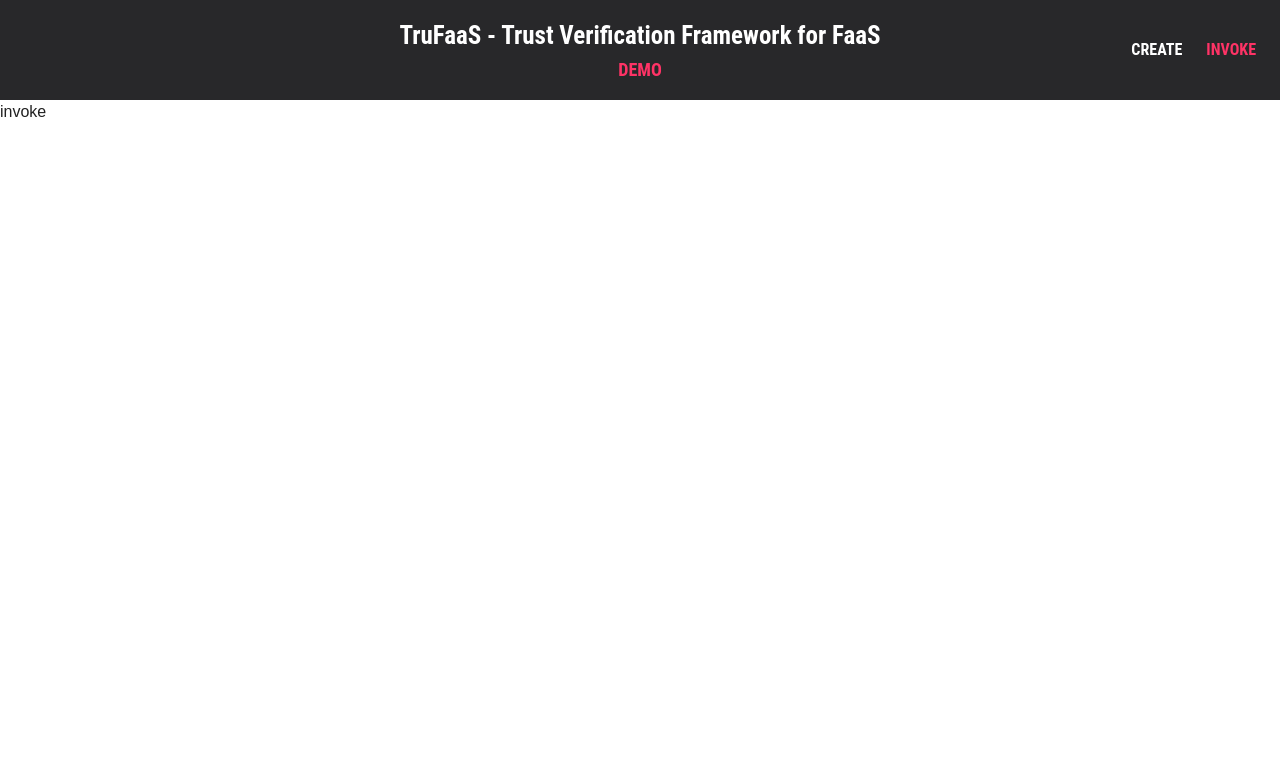
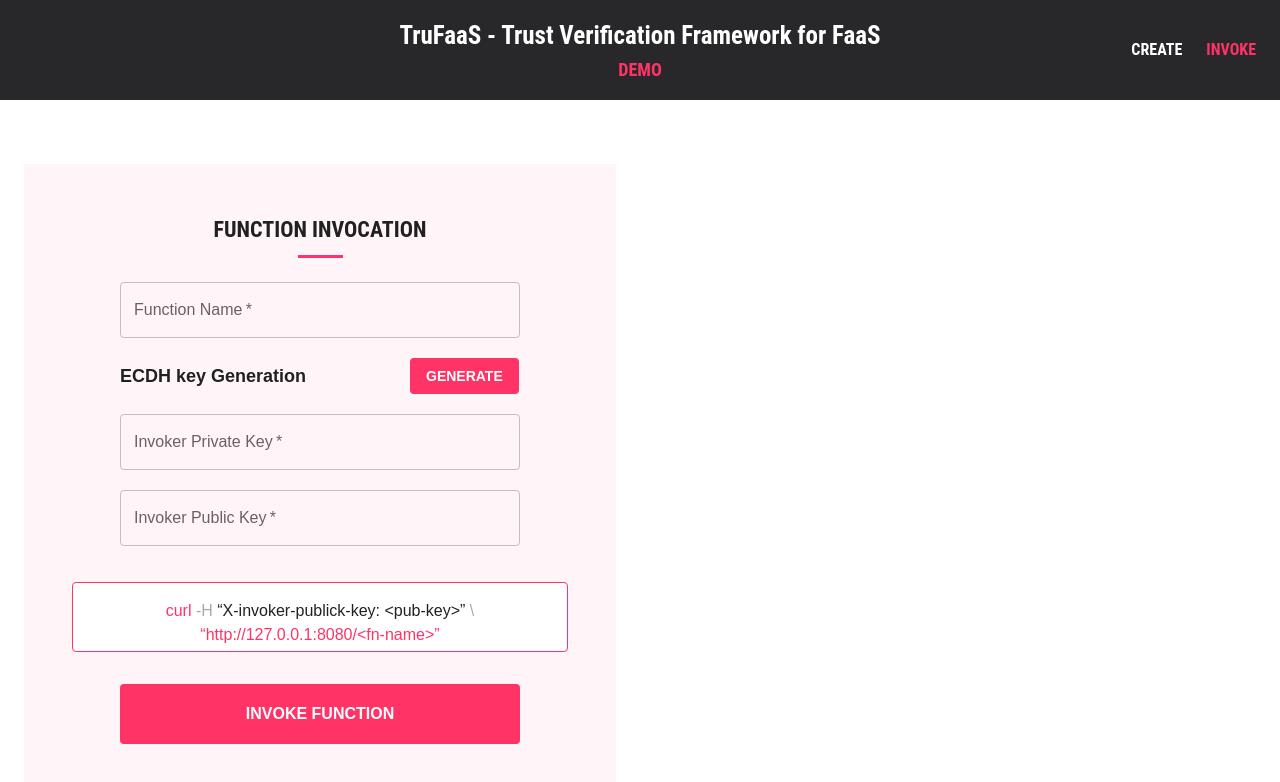
Before and after one commit to TruFaaS/TruFaaS-Demo-App, a React (Vite) app: page /invoke in a window 1280 px wide. Shown: the top 782 px of the page. Built offline with nearby package versions, Linux system fonts and the light colour scheme.

Commit message:
invocation form done

```diff
--- /dev/null
+++ b/src/components/CustomButton.jsx
@@ -0,0 +1,33 @@
+import PropTypes from "prop-types";
+import { Button } from "@mui/material";
+import { ThemeContext } from "@emotion/react";
+
+const CustomButton = ({ name, disabled }) => {
+  return (
+    <Button
+      variant="contained"
+      color="secondary"
+      disabled={disabled}
+      disableElevation
+      sx={{
+        borderRadius: ThemeContext.borderRadius, // Adjust the border radius as needed
+        color: "white",
+        backgroundColor: "#ff3366",
+        margin: "0px",
+      }}
+    >
+      {name}
+    </Button>
+  );
+};
+
+CustomButton.propTypes = {
+  name: PropTypes.string.isRequired,
+  disabled: PropTypes.bool,
+};
+
+CustomButton.defaultProps = {
+  disabled: false,
+};
+
+export default CustomButton;
--- /dev/null
+++ b/src/components/InvokeCmdCard.jsx
@@ -0,0 +1,41 @@
+import Box from "@mui/material/Box";
+import Card from "@mui/material/Card";
+import CardContent from "@mui/material/CardContent";
+import Typography from "@mui/material/Typography";
+import PropTypes from "prop-types";
+
+export default function InvokerCmdCard({ fnName, pubKey }) {
+  const functionName = fnName || "<fn-name>";
+  const publicKey = pubKey || "<pub-key>";
+
+  return (
+    <Box sx={{ mt: 2, mb: 2 }}>
+      <Card
+        variant="outlined"
+        style={{ height: "70px", borderColor: "#ff3366" }}
+      >
+        <CardContent style={{ textAlign: "center" }}>
+          {/* curl -X POST -H “Authorization: Bearer INSERT_TOKEN_HERE” \ -F
+          “file=@./myFileLocation.txt” \ “http://www.exampleapi.com" */}
+          <Typography variant="body1">
+            <span style={{ color: "#ff3366" }}>curl </span>{" "}
+            <span style={{ color: "#A9A9A9" }}>-H </span>
+            &ldquo;X-invoker-publick-key: {publicKey}&rdquo;{"  "}
+            <span style={{ color: "#A9A9A9" }}> \ </span>
+            <br />
+            <span style={{ color: "#ff3366" }}>
+              {" "}
+              &ldquo;http://127.0.0.1:8080/{functionName}&rdquo;
+            </span>
+            <br />
+          </Typography>
+        </CardContent>
+      </Card>
+    </Box>
+  );
+}
+
+InvokerCmdCard.propTypes = {
+  fnName: PropTypes.string.isRequired,
+  pubKey: PropTypes.string.isRequired,
+};
--- a/src/pages/Invoke.jsx
+++ b/src/pages/Invoke.jsx
@@ -1,11 +1,147 @@
+import { Grid, TextField, Typography } from "@mui/material";
 import AppBar from "../components/AppBar";
 import { INVOKE_OPTION } from "../constants";
+import CustomTypography from "../components/CustomTypography";
+import FormBox from "../components/FormBox";
+import { useForm } from "react-hook-form";
+import { useState } from "react";
+import FormValidationMsg from "../components/FormValidationMsg";
+import CustomButton from "../components/CustomButton";
+import InvokerCmdCard from "../components/InvokeCmdCard";
+import FormButton from "../components/FormButton";
+export default function Invoke() {
+  const {
+    register,
+    handleSubmit,
+    formState: { errors, submitting },
+  } = useForm();
 
-export default function Invoke() {
+  const [fnName, setFnName] = useState("");
+  const [reqSent, setReqSent] = useState(false);
+
+  const onSubmit = (data) => {
+    console.log(data);
+
+    setReqSent(true);
+  };
+
+  const updateFnName = (event) => {
+    setFnName(event.target.value);
+  };
+
   return (
     <>
       <AppBar page={INVOKE_OPTION} />
-      <div>invoke</div>
+      <Grid container>
+        <Grid item md={6}>
+          <FormBox>
+            <Grid container spacing={2}>
+              <Grid item xs={12}>
+                <CustomTypography
+                  variant="h6"
+                  gutterBottom
+                  marked="center"
+                  fontSize={22}
+                >
+                  Function invocation
+                </CustomTypography>
+              </Grid>
+              <Grid item xs={12}>
+                <form onSubmit={handleSubmit(onSubmit)}>
+                  <TextField
+                    name="fn_name"
+                    label="Function Name"
+                    {...register("fnName", {
+                      required: "This field is required",
+                    })}
+                    placeholder="Enter function name"
+                    variant="outlined"
+                    color="secondary"
+                    required
+                    sx={{ minWidth: "400px", marginBottom: "20px" }}
+                    onChange={updateFnName}
+                  />
+                  {errors.fnName && (
+                    <FormValidationMsg msg={errors.fnName.message} />
+                  )}
+                  <Grid
+                    container
+                    alignItems="center"
+                    justifyContent="space-between"
+                    textAlign="start"
+                    sx={{
+                      width: "400px",
+                      marginBottom: "20px",
+                      marginLeft: "auto",
+                      marginRight: "auto",
+                    }}
+                  >
+                    <Grid item xs={8.7}>
+                      <Typography
+                        variant="body1"
+                        fontWeight="bold"
+                        fontSize={18}
+                      >
+                        ECDH key Generation
+                      </Typography>
+                    </Grid>
+                    <Grid item xs={3.3}>
+                      <CustomButton name="Generate" />
+                    </Grid>
+                  </Grid>
+
+                  <TextField
+                    name="inv_prv_key"
+                    label="Invoker Private Key"
+                    {...register("invPrvKey", {
+                      required: "This field is required",
+                    })}
+                    variant="outlined"
+                    color="secondary"
+                    required
+                    sx={{ minWidth: "400px", marginBottom: "20px" }}
+                    InputProps={{
+                      readOnly: true,
+                    }}
+                  />
+                  {errors.invPrvKey && (
+                    <FormValidationMsg msg={errors.invPrvKey.message} />
+                  )}
+                  <TextField
+                    name="inv_pub_key"
+                    label="Invoker Public Key"
+                    {...register("invPubKey", {
+                      required: "This field is required",
+                    })}
+                    variant="outlined"
+                    color="secondary"
+                    required
+                    sx={{ minWidth: "400px", marginBottom: "20px" }}
+                    InputProps={{
+                      readOnly: true,
+                    }}
+                  />
+                  {errors.invPubKey && (
+                    <FormValidationMsg msg={errors.invPubKey.message} />
+                  )}
+                  <InvokerCmdCard fnName={fnName} pubKey="" />
+
+                  <FormButton
+                    sx={{ mt: 2, mb: 2 }}
+                    disabled={submitting || reqSent}
+                    size="large"
+                    color="secondary"
+                    fullWidth
+                  >
+                    {submitting || reqSent ? "In progress…" : "Invoke Function"}
+                  </FormButton>
+                </form>
+              </Grid>
+            </Grid>
+          </FormBox>
+        </Grid>
+        <Grid item md={6}></Grid>
+      </Grid>
     </>
   );
 }
```
